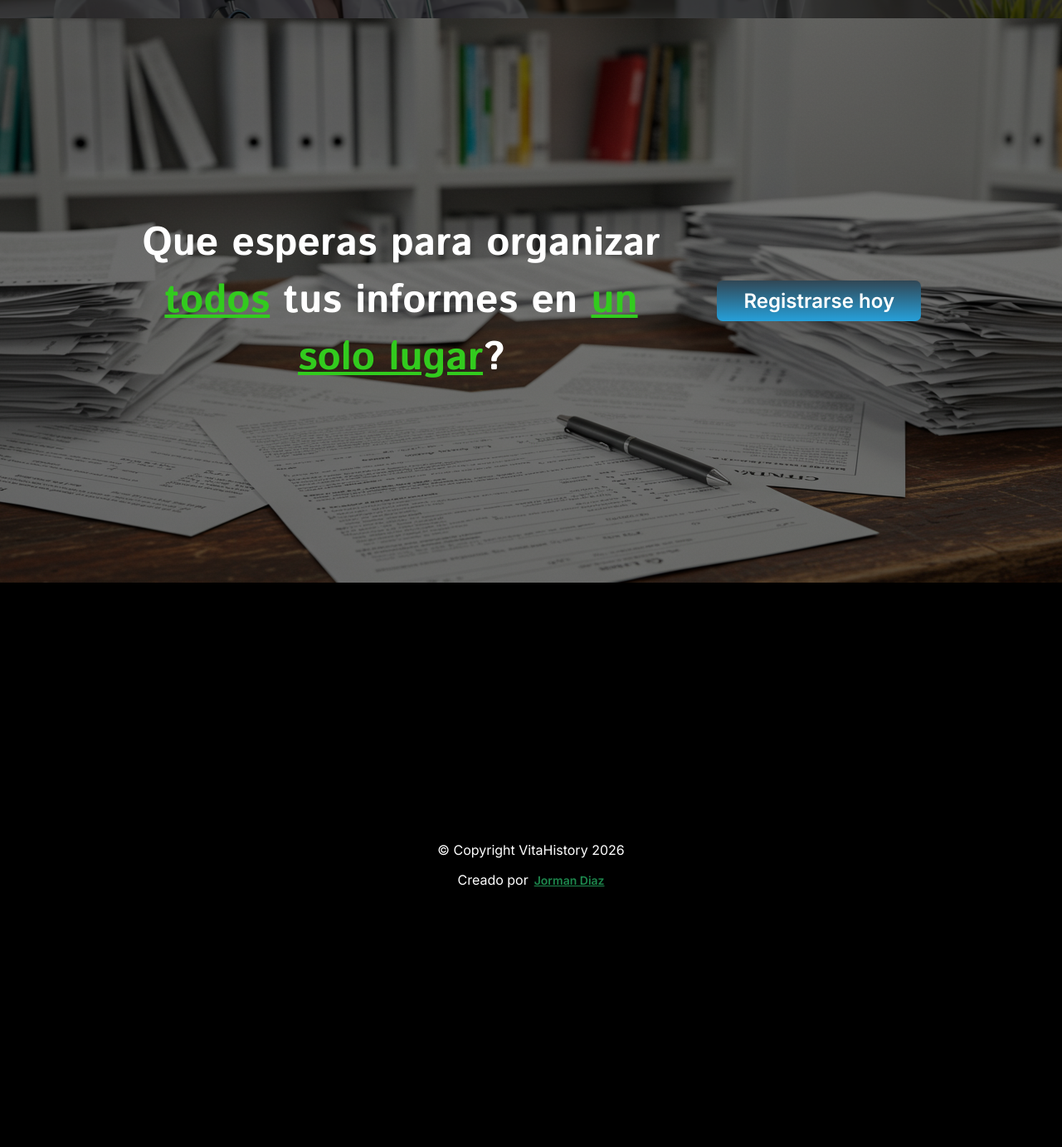
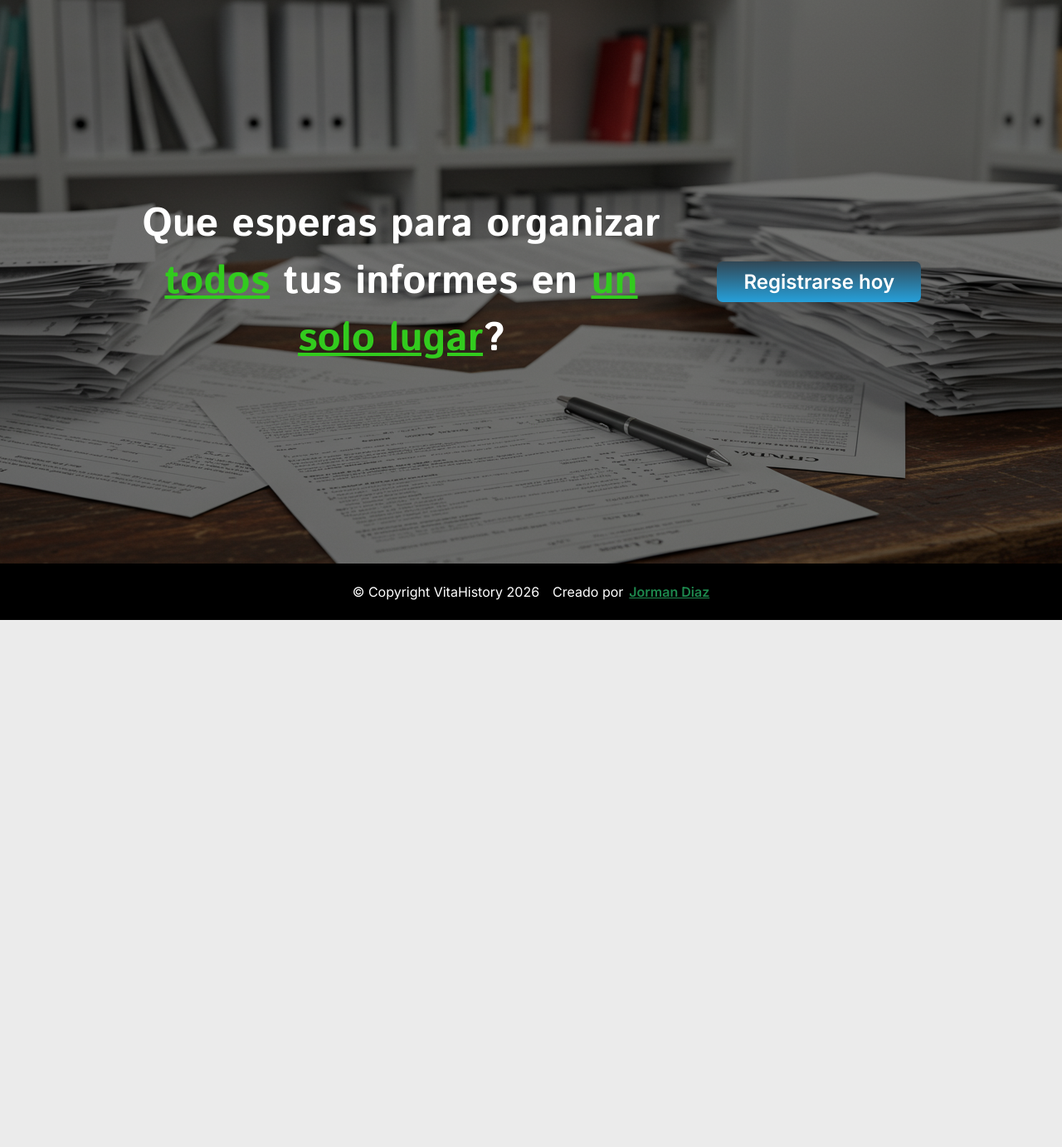
Before and after one commit to jjdiazdev/VitaHistoryWeb, a Flask app: page /index/home in a window 1280 px wide. Shown: the part 3058-4440 px from the top of the page at 83% size. After the commit the page ends 3805 px from the top, so only its background shows below. Run offline with Flask 3, Linux system fonts and the light colour scheme.

Commit message:
fix(styles): resolve cascade regressions and review feedback

```diff
--- a/vitahistory/static/style/account.css
+++ b/vitahistory/static/style/account.css
@@ -11,6 +11,11 @@
   align-items: center;
   flex-direction: column;
   gap: 10px;
+}
+
+.account-picture {
+  width: 160px;
+  height: 160px;
 }
 
 .text-title {
--- a/vitahistory/static/style/auth.css
+++ b/vitahistory/static/style/auth.css
@@ -145,7 +145,9 @@ p.logo-login-text {
 
   .image-logo-login {
     width: 478px;
-    height: 145px;
+    height: auto;
+    max-height: 145px;
+    aspect-ratio: 478 / 145;
     margin-right: 20px;
     margin-bottom: 0;
   }
--- a/vitahistory/static/style/footer.css
+++ b/vitahistory/static/style/footer.css
@@ -1,6 +1,7 @@
 /*inicio sección footer */
 
-.container-footer {
+.container-footer,
+.container.container-footer {
   display: flex;
   justify-content: center;
   align-items: center;
@@ -25,15 +26,19 @@
 }
 
 @media (min-width: 720px) {
-  .container-footer {
+  .container-footer,
+  .container.container-footer {
     flex-direction: row;
+    height: auto;
+    padding: 24px;
   }
 
   .footer-text {
     font-size: 1rem;
   }
 
-  .author-page {
+  .author-page,
+  a.author-page {
     font-size: 1rem;
   }
 }
--- a/vitahistory/static/style/histories.css
+++ b/vitahistory/static/style/histories.css
@@ -74,7 +74,8 @@ form.form-create-history {
   flex-direction: column;
 }
 
-.delete-history-person {
+.delete-history-person,
+.display-flex.delete-history-person {
   display: none;
 }
 
@@ -87,7 +88,8 @@ form.form-create-history {
     max-width: 640px;
   }
 
-  .delete-history-person {
+  .delete-history-person,
+  .display-flex.delete-history-person {
     display: flex;
   }
 }
--- a/vitahistory/static/style/main.css
+++ b/vitahistory/static/style/main.css
@@ -11,14 +11,15 @@
    Los @import deben ir siempre al principio, antes de cualquier regla.
    ===================================================================== */
 @import url("navbar.css");
-@import url("footer.css");
 @import url("buttons.css");
 @import url("forms.css");
 @import url("profile_header.css");
 @import url("cards.css");
 @import url("flashes.css");
+@import url("utilities.css");
 
 @import url("home.css");
+@import url("footer.css");
 @import url("auth.css");
 @import url("dashboard.css");
 @import url("account.css");
@@ -26,8 +27,6 @@
 @import url("categories.css");
 @import url("histories.css");
 @import url("errors.css");
-
-@import url("utilities.css");
 
 /* =====================================================================
    2. RESET GLOBAL
@@ -149,11 +148,6 @@ body {
   overflow-x: hidden;
 }
 
-header {
-  height: 120px;
-  background-color: var(--color-bg);
-}
-
 a {
   text-decoration: none;
 }
@@ -166,8 +160,3 @@ img {
   max-width: 100%;
   height: auto;
 }
-
-button {
-  font: inherit;
-  cursor: pointer;
-}
--- a/vitahistory/static/style/navbar.css
+++ b/vitahistory/static/style/navbar.css
@@ -1,4 +1,9 @@
 /*inicio de menu version mobile*/
+
+header {
+  height: 120px;
+  background-color: #EBEBEB;
+}
 
 .navbar {
   display: flex;
--- a/vitahistory/static/style/profile_header.css
+++ b/vitahistory/static/style/profile_header.css
@@ -37,17 +37,17 @@
   gap: 8px;
 }
 
-.header-section {
-  display: flex;
-  justify-content: space-between;
-  align-items: center;
-  width: 100%;
-  max-width: 1370px;
-  padding: 0 70px;
-}
-
 @media (min-width: 720px) {
   .profile-section {
     margin: 0;
   }
+
+  .header-section {
+    display: flex;
+    justify-content: space-between;
+    align-items: center;
+    width: 100%;
+    max-width: 1370px;
+    padding: 0 70px;
+  }
 }
--- a/vitahistory/static/style/utilities.css
+++ b/vitahistory/static/style/utilities.css
@@ -13,8 +13,6 @@
 }
 
 .round-picture {
-  width: 160px;
-  height: 160px;
   border-radius: 50%;
 }
 
```
